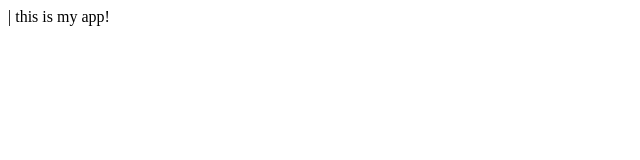
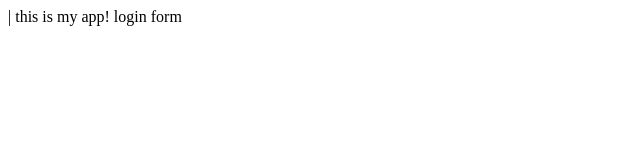
Before and after one commit to Alpha7531/myappsample-, a plain HTML site: page index.html in a window 1280 px wide. Shown: the full height of the page, 0-640 px from the left. Drawn offline with Linux system fonts and the light colour scheme.

Commit message:
login form

```diff
--- a/index.html
+++ b/index.html
@@ -6,7 +6,7 @@
 |
 
 <body>
-    this is my app!
+    this is my app! login form
 </body>
 
 </html>
```
Also changed, not shown: login.html (added, +1 -0 lines), dir2/app2.js (added), log.txt (added).
